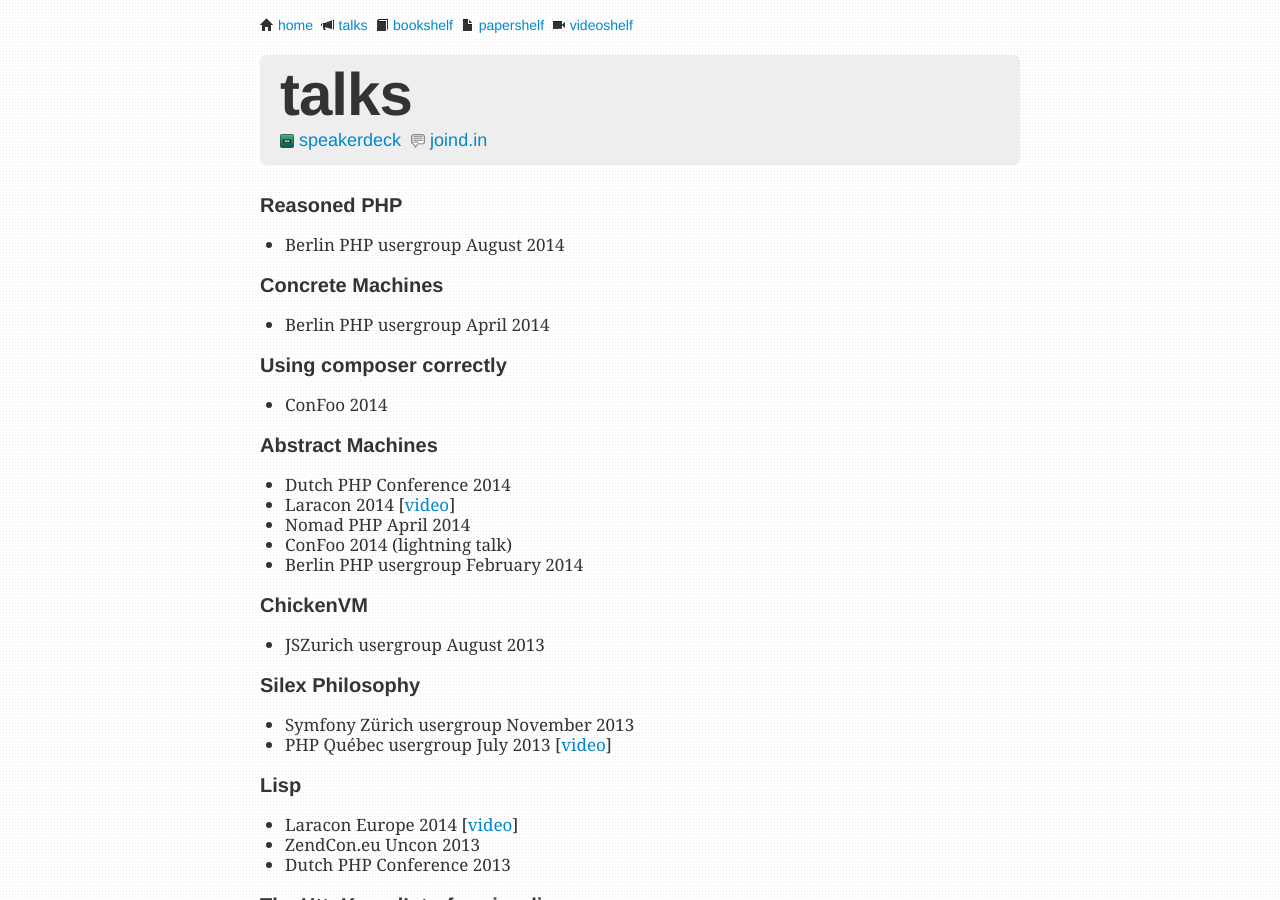
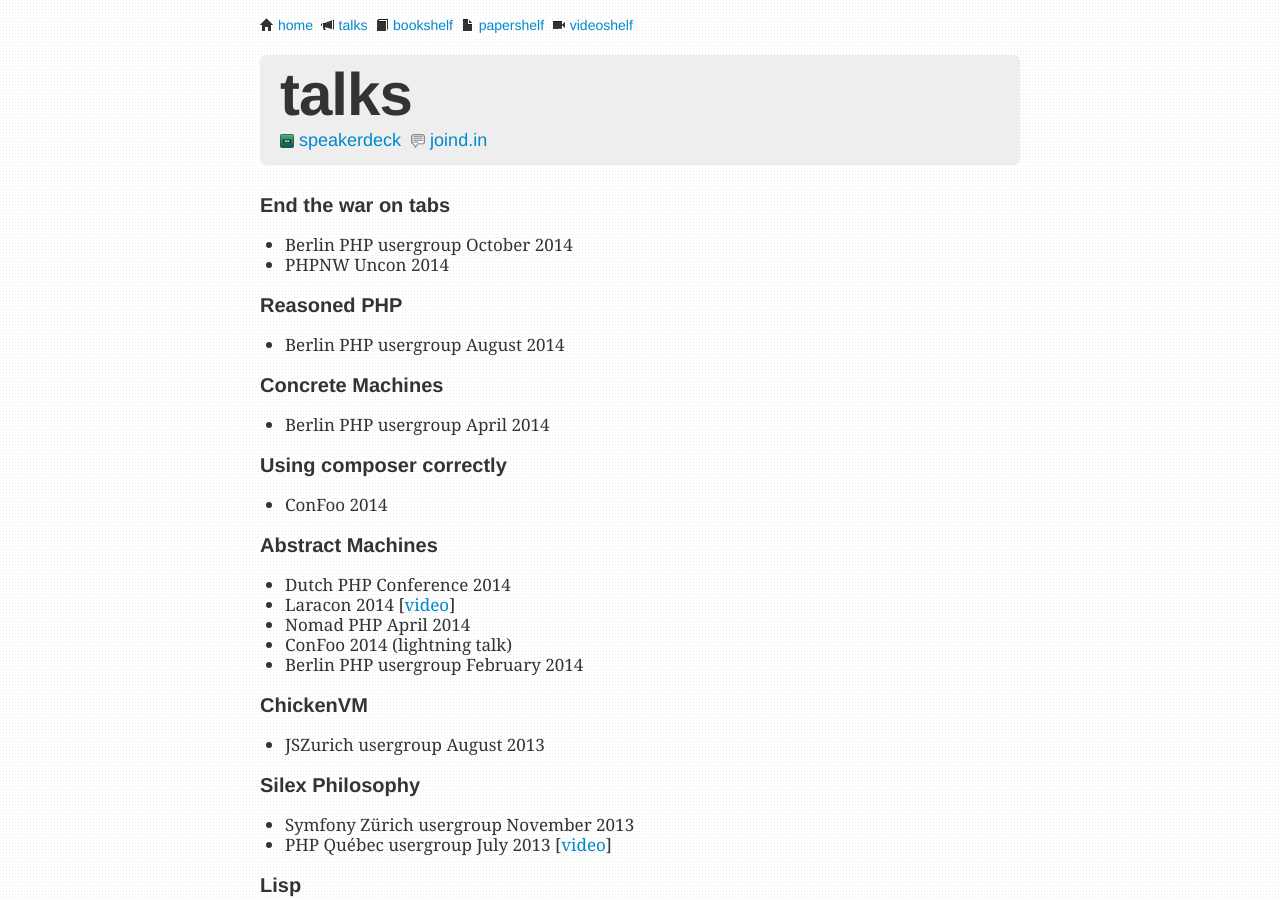
Before and after one commit to igorw/weblog, a Jekyll site: the page built from talks.md, in a window 1280 px wide and 900 px high. Built offline with Jekyll 4.4.1, drawn with Linux system fonts in a browser that asks for light colours; Markdown is read by kramdown in place of the engine named in the settings.

Commit message:
end the war on tabs

```diff
--- a/talks.md
+++ b/talks.md
@@ -10,6 +10,11 @@ title: talks
         &nbsp;<i class="icon-joindin"></i> <a href="https://joind.in/user/view/10724">joind.in</a>
     </p>
 </div>
+
+### End the war on tabs
+
+* Berlin PHP usergroup October 2014
+* PHPNW Uncon 2014
 
 ### Reasoned PHP
 
```
